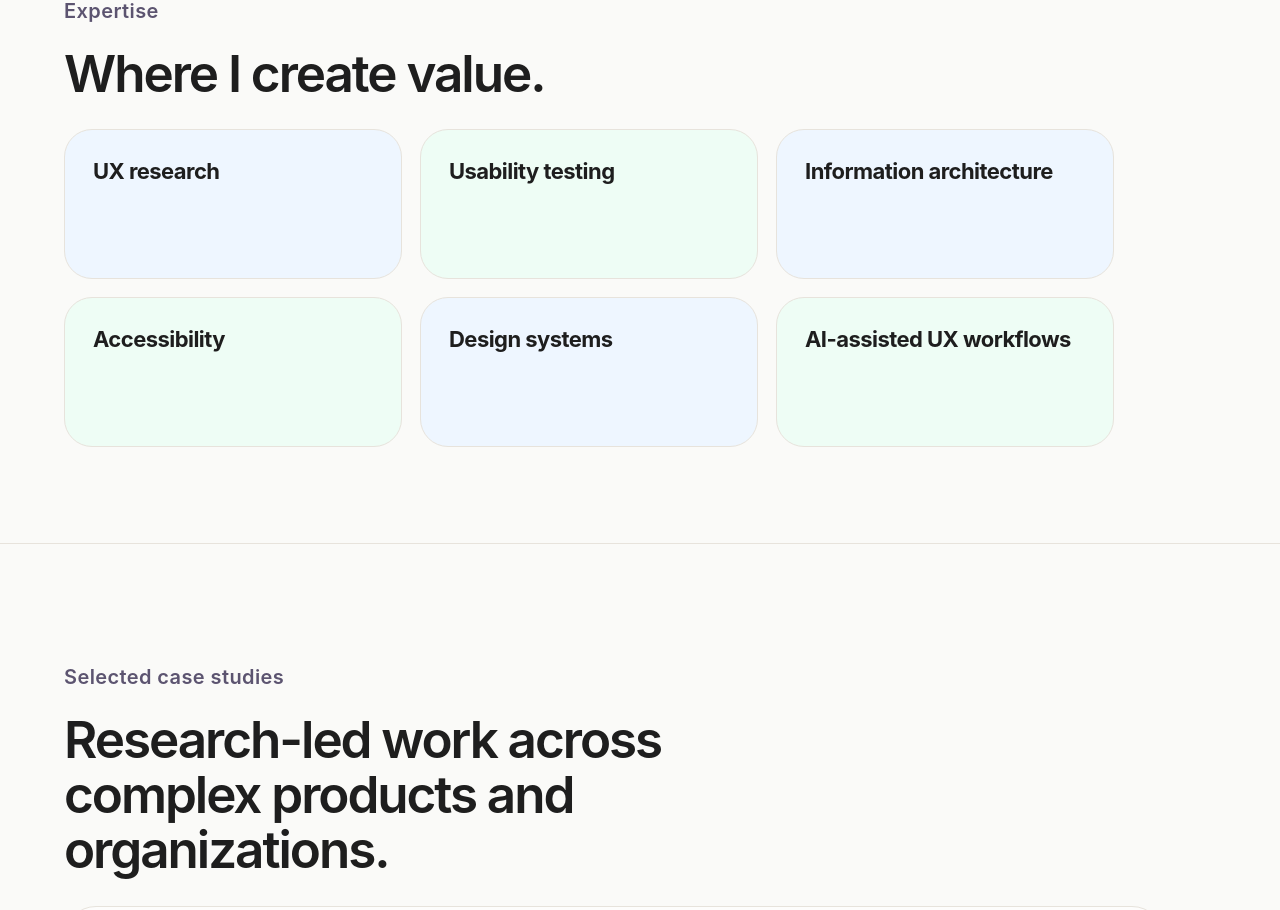
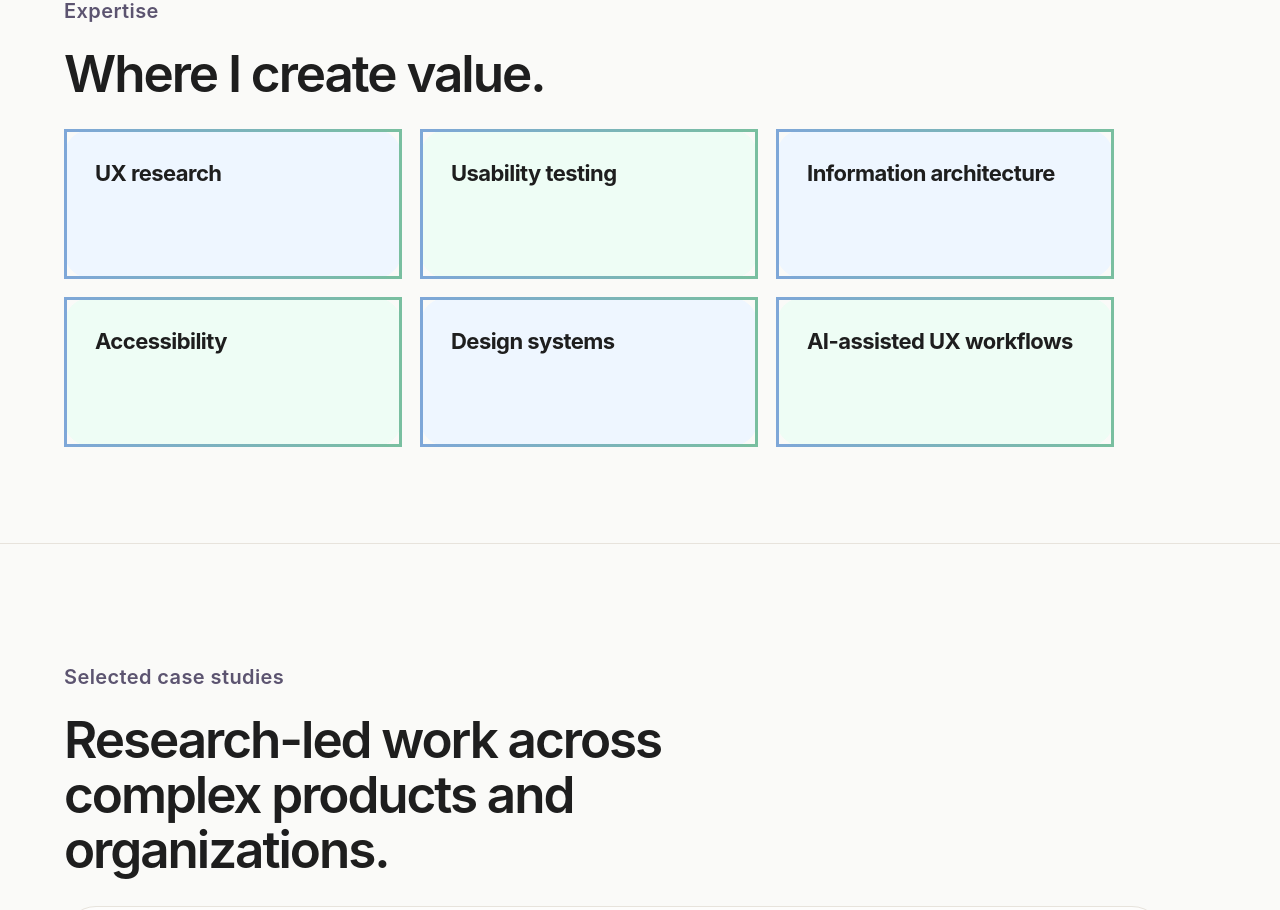
Before and after one commit to micheleroohani/michele-harper-portfolio, a React (Vite) app: page / in a window 1280 px wide. Shown: the part 1480-2390 px from the top of the page. Built offline with nearby package versions, Linux system fonts and the light colour scheme.

Commit message:
Add border style to expertise card component

```diff
--- a/src/main.jsx
+++ b/src/main.jsx
@@ -93,7 +93,11 @@ function App() {
   <div
     className="card"
     key={item.label}
-    style={{ backgroundColor: item.color }}
+   style={{
+  backgroundColor: item.color,
+  border: "3px solid",
+  borderImage: "linear-gradient(90deg, #7EA7D8, #79BFA0) 1"
+}}
   >
     <h3>{item.label}</h3>
   </div>
```
